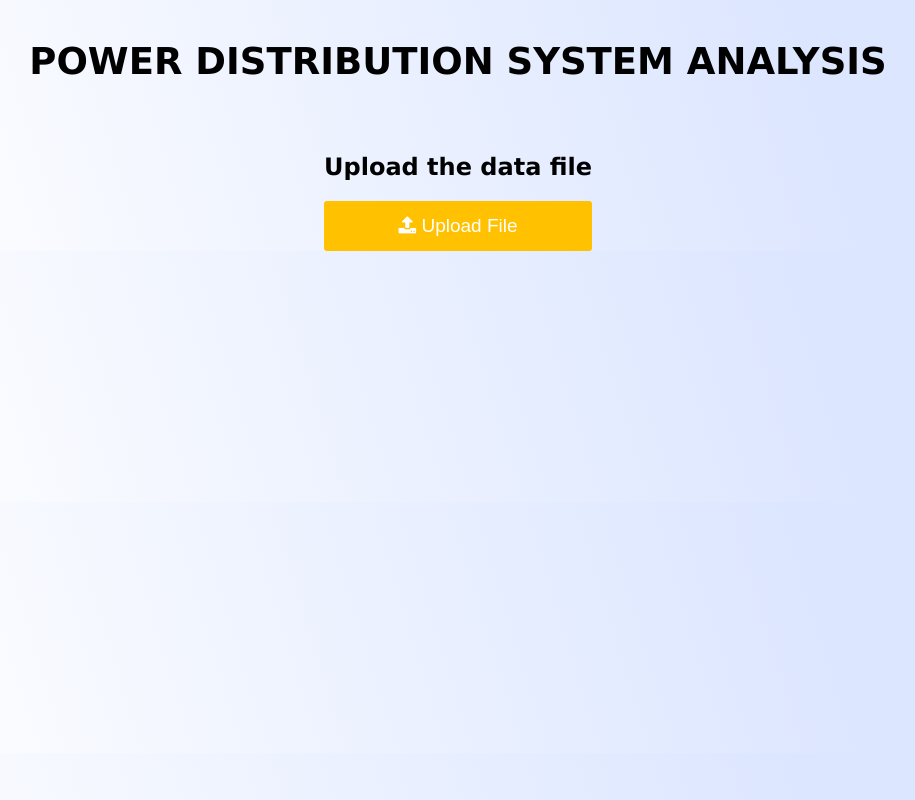
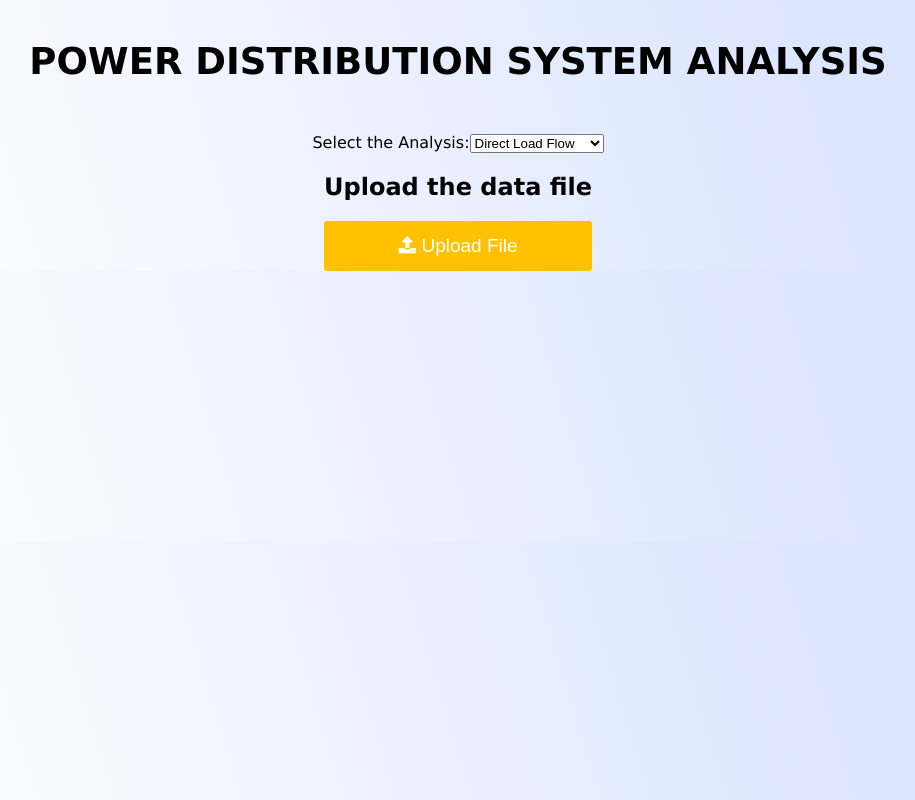
Before and after one commit to SuryanshBisht/PoDSA_frontend, a React (Create React App) app: page / in a window 1280 px wide. Shown: the whole page, without its empty margins (182-1097 px from the left). Built offline with nearby package versions, Linux system fonts and the light colour scheme.

Commit message:
added drop down menu and more post request url

```diff
--- a/src/Components/parseExcel.js
+++ b/src/Components/parseExcel.js
@@ -10,8 +10,21 @@ import './parseExcel.css';
 const ParseExcel = () => {
   const [outputData, setOutputData] = useState(1);
   const [inputData, setInputData] = useState(1);
+  const [method, setMethod] = useState('dmMethod');
 
-  const baseUrl = 'http://localhost:3000/dmMethod';
+
+  let dmMethod= 'http://localhost:3000/dmMethod';
+  let dmMethod2= 'http://localhost:3000/dmMethod2';
+  let baseUrl = 'http://localhost:3000/dmMethod';
+
+  const options = [
+    { label: 'Direct Load Flow', value: 'dmMethod' },
+    { label: 'Direct Load Flow 2', value: 'dmMethod2' },
+  ];
+
+  const handleChange = (event) => {
+    setMethod(event.target.value);
+  };
 
   const handleFile = async (e) => {
     const file = e.target.files[0];
@@ -21,14 +34,17 @@ const ParseExcel = () => {
     const fetchedData = XLSX.utils.sheet_to_json(worksheet);
     setInputData(fetchedData);
     setOutputData(1);
-    console.log('extracted data as :');
-    console.log(fetchedData);
+    // console.log('extracted data as :');
+    // console.log(fetchedData);
   }
 
 //sending request to run algo in backend
   const runPythonScript = async (e) => {
-    console.log('data sent as :');
-    console.log(inputData);
+    // console.log('data sent as :');
+    // console.log(inputData);
+    if(method === 'dmMethod') baseUrl= dmMethod;
+    else if(method === 'dmMethod2') baseUrl= dmMethod2;
+
     const res = await fetch(baseUrl ,{
       method: 'POST',
       headers: {
@@ -64,12 +80,26 @@ const ParseExcel = () => {
         <div className = 'container'>
         <h1 className="mainHeader">Power Distribution System Analysis</h1>
 
+        <div className = 'container'>
+          <label >
+            Select the Analysis:
+            <select value={method} onChange={handleChange}>
+              {
+                options.map((option) => (
+                  <option value={option.value}>{option.label}</option>
+                ))
+              }
+            </select>
+          </label>
+        </div>
+
         <div className = 'col'>
         <h2 >Upload the data file </h2>
         <button type = "button" className = "btn-warning">
         <i className = "fa fa-upload"></i> Upload File
         <input className="inputfile" type="file" name="a" id="a" onChange={(e) => handleFile(e)} />
         </button>
+
         </div>
         {
           inputData !== 1 ?
```
